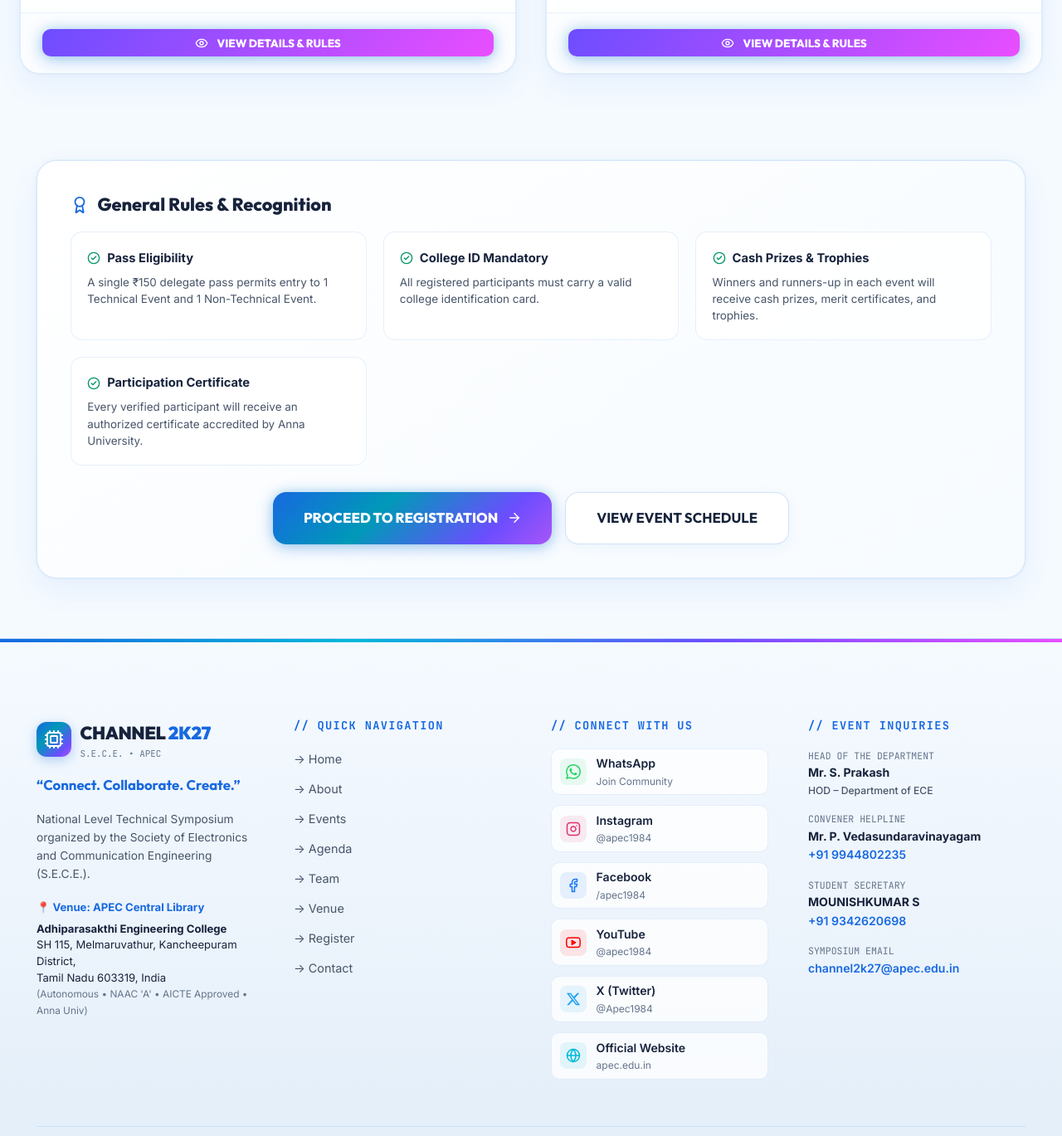
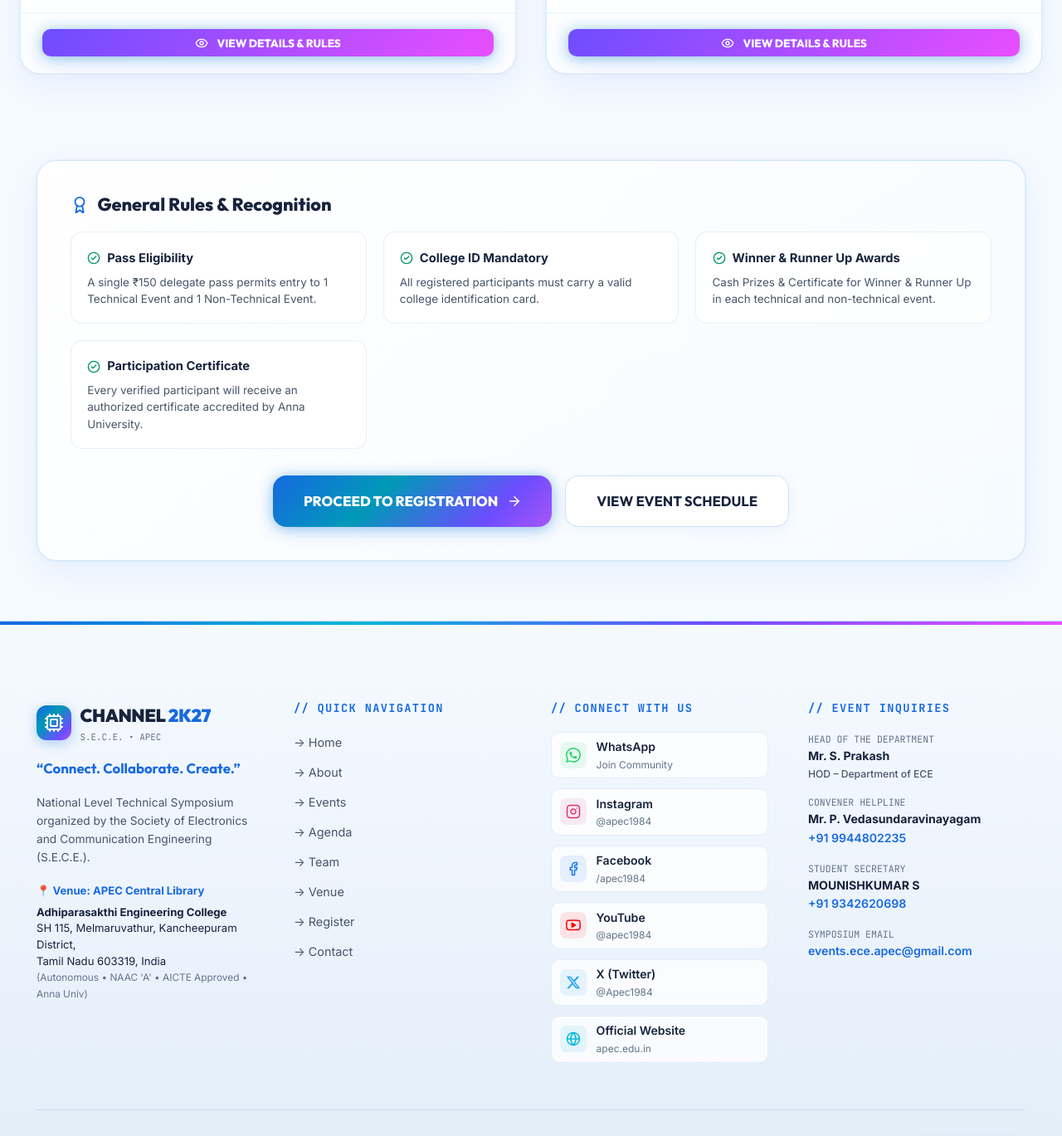
Before and after one commit to mounish2415/CHANNEL2K27, a React (Vite) app: page /events in a window 1280 px wide. Shown: the part 1779-3148 px from the top of the page at 83% size. Built offline with nearby package versions, Linux system fonts and the light colour scheme.

Commit message:
fix: update prize text to Cash Prizes & Certificate for Winner & Runner Up, remove trophies, remove official google registration form header, and update symposium email to events.ece.apec@gmail.com

```diff
--- a/src/components/EventModal.jsx
+++ b/src/components/EventModal.jsx
@@ -1,5 +1,5 @@
 import React, { useEffect } from 'react';
-import { X, Trophy, Users, Clock, CheckCircle, Tag, ShieldAlert, UserCheck, MapPin } from 'lucide-react';
+import { X, Award, Users, Clock, CheckCircle, Tag, ShieldAlert, UserCheck, MapPin } from 'lucide-react';
 
 export default function EventModal({ event, onClose }) {
   useEffect(() => {
@@ -316,7 +316,7 @@ export default function EventModal({ event, onClose }) {
                 flexShrink: 0,
               }}
             >
-              <Trophy size={20} />
+              <Award size={20} />
             </div>
             <div>
               <div style={{ fontSize: '0.72rem', fontWeight: 800, color: '#b45309', fontFamily: 'var(--font-mono)', letterSpacing: '0.06em' }}>
--- a/src/components/Footer.jsx
+++ b/src/components/Footer.jsx
@@ -367,8 +367,8 @@ export default function Footer() {
                 <div style={{ fontSize: '0.72rem', color: 'var(--text-light)', fontFamily: 'var(--font-mono)' }}>
                   SYMPOSIUM EMAIL
                 </div>
-                <a href="mailto:channel2k27@apec.edu.in" style={{ color: 'var(--primary-blue)', textDecoration: 'none', fontWeight: 600 }}>
-                  channel2k27@apec.edu.in
+                <a href="mailto:events.ece.apec@gmail.com" style={{ color: 'var(--primary-blue)', textDecoration: 'none', fontWeight: 600 }}>
+                  events.ece.apec@gmail.com
                 </a>
               </div>
             </div>
--- a/src/components/RegisterSection.jsx
+++ b/src/components/RegisterSection.jsx
@@ -116,7 +116,7 @@ export default function RegisterSection() {
                 'Participation in 1 Non-Technical Event (Connections or Treasure Hunt)',
                 'Full Dining (Morning Refreshments, Buffet Lunch & High Tea)',
                 'Official Symposium Kit, Delegate ID Badge & Folder',
-                'Merit Certificates & Cash Prizes for Winners (1st & 2nd Place)',
+                'Cash Prizes & Certificate for Winner & Runner Up',
                 'Authorized Participation Certificate for every registered delegate',
               ].map((perk, idx) => (
                 <div key={idx} style={{ display: 'flex', alignItems: 'flex-start', gap: '0.7rem' }}>
@@ -374,12 +374,12 @@ export default function RegisterSection() {
               </a>
 
               <a
-                href="mailto:channel2k27@apec.edu.in"
+                href="mailto:events.ece.apec@gmail.com"
                 className="btn btn-secondary"
                 style={{ justifyContent: 'center', textDecoration: 'none' }}
               >
                 <Mail size={16} />
-                <span>Email: channel2k27@apec.edu.in</span>
+                <span>Email: events.ece.apec@gmail.com</span>
               </a>
             </div>
 
--- a/src/components/Schedule.jsx
+++ b/src/components/Schedule.jsx
@@ -79,7 +79,7 @@ const agendaData = [
     subtitle: 'Grand Prize Distribution & Valediction',
     category: 'CEREMONY',
     venue: 'APEC Central Library – Presentation Hall',
-    desc: 'Valedictory ceremony, prize distribution for winners, shields, medals, and participation certificates at APEC Central Library.',
+    desc: 'Valedictory ceremony, Cash Prizes & Certificate for Winner & Runner Up, and participation certificates at APEC Central Library.',
     accent: '#1769e0',
   },
   {
--- a/src/data/eventsData.js
+++ b/src/data/eventsData.js
@@ -25,7 +25,7 @@ export const technicalEvents = [
       'Evaluation criteria: Originality, Technical Depth, Feasibility, Clarity of Presentation, and Q&A handling.',
       'Judges decision will be final and binding.',
     ],
-    prizes: 'Cash Prizes for 1st & 2nd Place + Merit Certificates',
+    prizes: 'Cash Prizes & Certificate for Winner & Runner Up',
     coordinator: 'Student Coordinator: +91 9342620698',
     shortDesc:
       'Showcase your visionary engineering ideas, research papers, and technical prototypes in front of an esteemed panel of industry and academic experts.',
@@ -55,7 +55,7 @@ export const technicalEvents = [
       "Originality: Participants must create their own designs. Direct copying of other designers' work is not allowed.",
       'Tie-breakers will be decided based on design quality, creativity, usability, and completion speed.',
     ],
-    prizes: 'Cash Prizes for 1st & 2nd Place + Merit Certificates',
+    prizes: 'Cash Prizes & Certificate for Winner & Runner Up',
     shortDesc:
       'Step into the world of UI/UX design to recreate existing interfaces, rethink user experiences, and transform familiar app designs into creative, user-friendly digital experiences under a ticking clock.',
   },
@@ -87,7 +87,7 @@ export const nonTechnicalEvents = [
       'Use of mobile devices or internet search is strictly prohibited and results in immediate disqualification.',
       'Judges decision will be final and binding.',
     ],
-    prizes: 'Cash Prizes for 1st & 2nd Place + Merit Certificates',
+    prizes: 'Cash Prizes & Certificate for Winner & Runner Up',
     coordinator: 'Student Coordinator: +91 9342620698',
     shortDesc:
       'Put your lateral thinking and observation skills to the ultimate test! Connect disjointed image clues, decode visual riddles, and discover the hidden links before the buzzer sounds.',
@@ -116,7 +116,7 @@ export const nonTechnicalEvents = [
       'Tampering with other teams or clues results in immediate disqualification.',
       'The first team to decode all clues and retrieve the final artifact wins.',
     ],
-    prizes: 'Cash Prizes for 1st & 2nd Place + Merit Certificates',
+    prizes: 'Cash Prizes & Certificate for Winner & Runner Up',
     coordinator: 'Student Coordinator: +91 9944802235',
     shortDesc:
       'Crack cryptic codes, decode technical riddles, and race across the campus against the clock to unearth the hidden treasure.',
--- a/src/pages/AgendaPage.jsx
+++ b/src/pages/AgendaPage.jsx
@@ -92,7 +92,7 @@ export default function AgendaPage() {
                 <span>Valedictory & Awards (03:35 PM)</span>
               </div>
               <p style={{ fontSize: '0.85rem', color: 'var(--text-muted)', lineHeight: 1.55 }}>
-                Prizes, cash awards, certificates, and trophies will be handed over by College Management and Department Heads during the closing ceremony.
+                Cash Prizes & Certificate for Winner & Runner Up will be handed over by College Management and Department Heads during the closing ceremony.
               </p>
             </div>
           </div>
--- a/src/pages/ContactPage.jsx
+++ b/src/pages/ContactPage.jsx
@@ -403,12 +403,12 @@ export default function ContactPage() {
               </a>
 
               <a
-                href="mailto:sece@apec.edu.in"
+                href="mailto:events.ece.apec@gmail.com"
                 className="btn btn-secondary btn-sm"
                 style={{ textDecoration: 'none' }}
               >
                 <Mail size={15} />
-                <span>sece@apec.edu.in</span>
+                <span>events.ece.apec@gmail.com</span>
               </a>
             </div>
           </div>
@@ -434,7 +434,7 @@ export default function ContactPage() {
               LOOKING TO REGISTER?
             </div>
             <h3 style={{ fontSize: '1.35rem', fontWeight: 800, color: 'var(--text-main)', marginBottom: '0.2rem' }}>
-              Register for CHANNEL 2K27 via the Official Google Form
+              Register for CHANNEL 2K27 Online
             </h3>
             <p style={{ fontSize: '0.88rem', color: 'var(--text-muted)' }}>
               Pass fee is ₹150. Access all technical & non-technical tracks, certificates, and dining.
@@ -453,7 +453,7 @@ export default function ContactPage() {
               className="btn btn-secondary"
               style={{ textDecoration: 'none' }}
             >
-              <span>Direct Google Form</span>
+              <span>Open Registration</span>
               <ExternalLink size={14} />
             </a>
           </div>
--- a/src/pages/EventsPage.jsx
+++ b/src/pages/EventsPage.jsx
@@ -84,7 +84,7 @@ export default function EventsPage({ onOpenDetails }) {
             {[
               { title: 'Pass Eligibility', text: 'A single ₹150 delegate pass permits entry to 1 Technical Event and 1 Non-Technical Event.' },
               { title: 'College ID Mandatory', text: 'All registered participants must carry a valid college identification card.' },
-              { title: 'Cash Prizes & Trophies', text: 'Winners and runners-up in each event will receive cash prizes, merit certificates, and trophies.' },
+              { title: 'Winner & Runner Up Awards', text: 'Cash Prizes & Certificate for Winner & Runner Up in each technical and non-technical event.' },
               { title: 'Participation Certificate', text: 'Every verified participant will receive an authorized certificate accredited by Anna University.' },
             ].map((rule, idx) => (
               <div
--- a/src/pages/RegisterPage.jsx
+++ b/src/pages/RegisterPage.jsx
@@ -29,7 +29,7 @@ export default function RegisterPage() {
             SYMPOSIUM <span className="gradient-text">REGISTRATION</span>
           </h1>
           <p className="section-subtitle">
-            Register via the official Google Form below to reserve your delegate seat for CHANNEL 2K27.
+            Register below to reserve your delegate seat for CHANNEL 2K27.
           </p>
         </div>
 
@@ -89,7 +89,7 @@ export default function RegisterPage() {
                   'Full Dining (Lunch Buffet, Morning & Evening High Tea)',
                   'Symposium Kit, Delegate ID Badge & Folder',
                   'Accredited Anna University Participation Certificate',
-                  'Cash Prizes & Trophies for Event Winners',
+                  'Cash Prizes & Certificate for Winner & Runner Up',
                 ].map((perk, idx) => (
                   <div key={idx} style={{ display: 'flex', alignItems: 'flex-start', gap: '0.55rem' }}>
                     <CheckCircle2 size={15} color="#10b981" style={{ flexShrink: 0, marginTop: '3px' }} />
@@ -216,7 +216,7 @@ export default function RegisterPage() {
             <div style={{ display: 'flex', alignItems: 'center', gap: '0.65rem' }}>
               <ShieldCheck size={20} />
               <span style={{ fontWeight: 800, fontSize: '0.92rem', letterSpacing: '0.02em' }}>
-                OFFICIAL GOOGLE REGISTRATION FORM
+                REGISTRATION PORTAL
               </span>
             </div>
 
@@ -287,7 +287,7 @@ export default function RegisterPage() {
               rel="noopener noreferrer"
               style={{ color: 'var(--primary-blue)', fontWeight: 700, textDecoration: 'none', display: 'flex', alignItems: 'center', gap: '0.35rem' }}
             >
-              <span>Open directly in Google Forms</span>
+              <span>Open in Full Screen</span>
               <ExternalLink size={14} />
             </a>
           </div>
```
